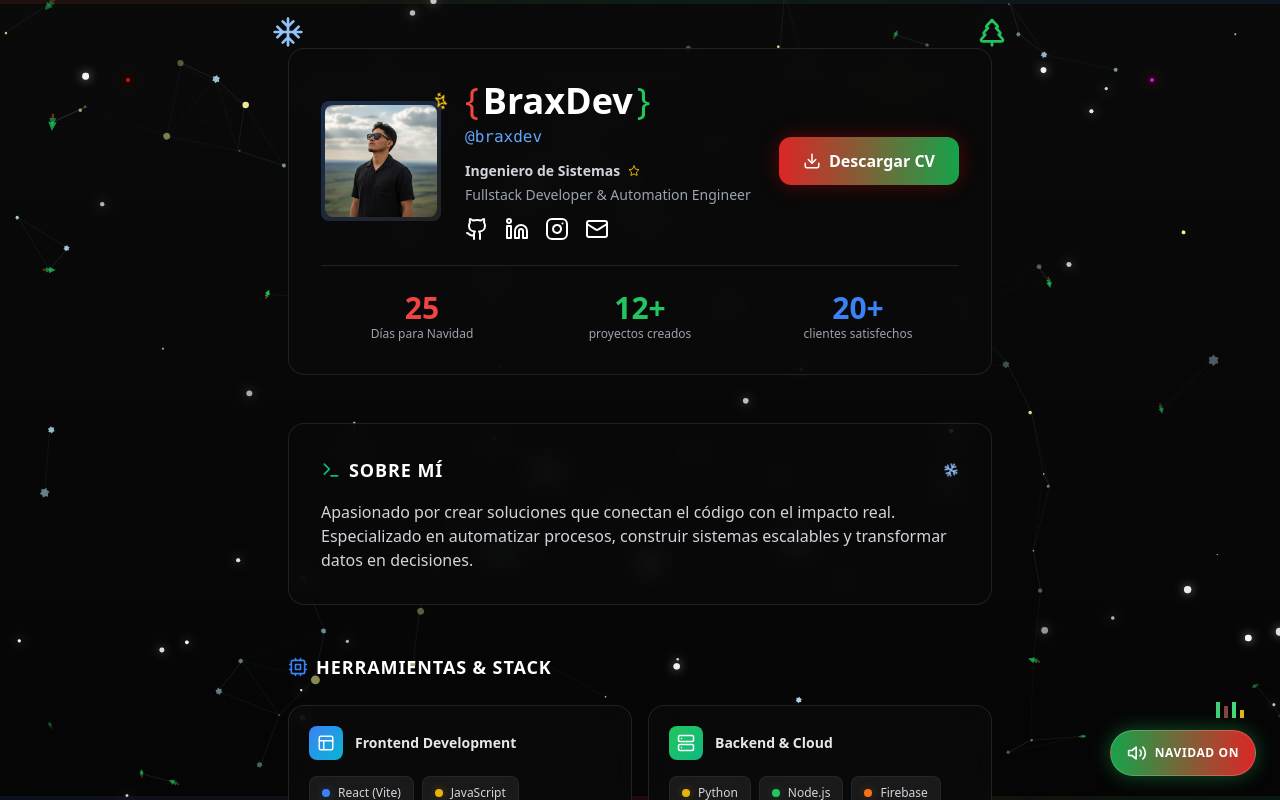
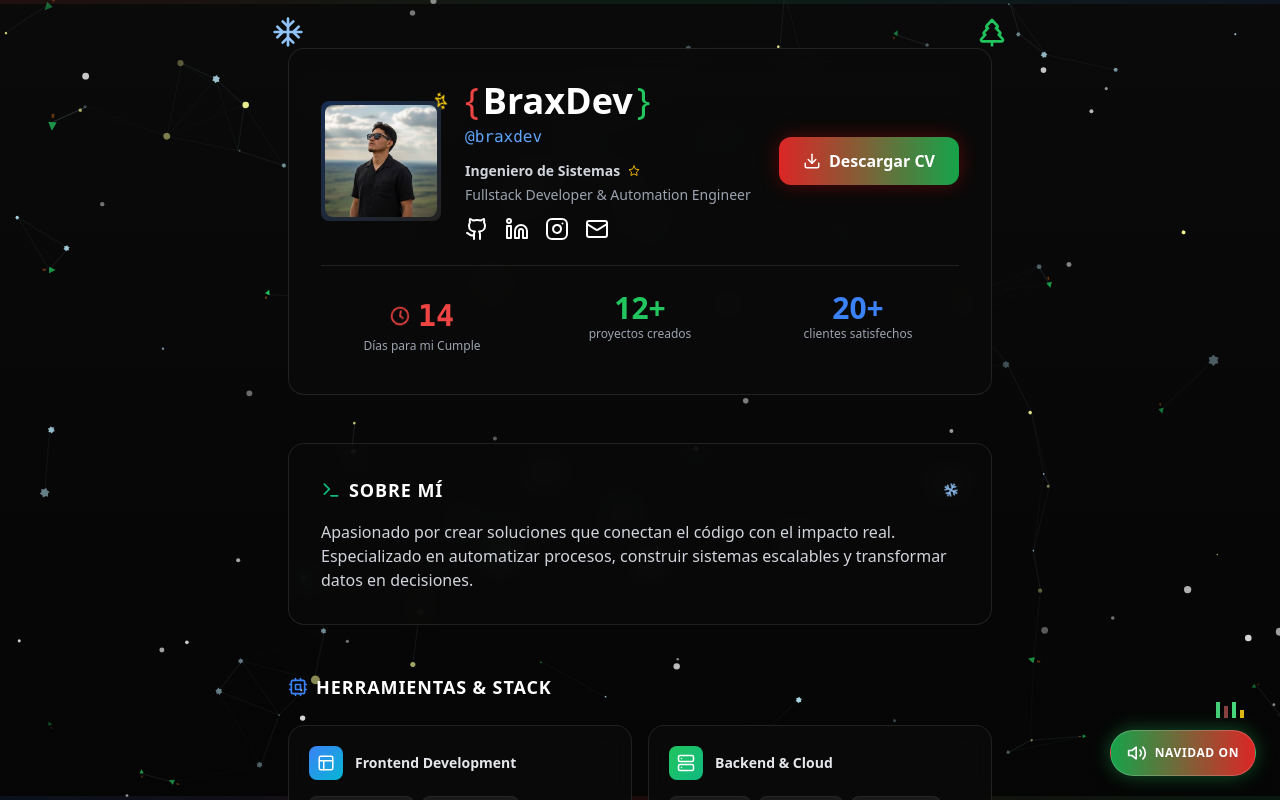
Before and after one commit to brayav/brayav.github.io, a React (Vite) app: page / in a window 1280 px wide. Shown: the top 800 px of the page. Built offline with nearby package versions, Linux system fonts and the light colour scheme.

Commit message:
Cuenta regresiva 24 de diciembre

```diff
--- a/src/App.jsx
+++ b/src/App.jsx
@@ -1,6 +1,7 @@
 import {
     BookOpen,
     Bot,
+    Clock,
     Cpu,
     Download,
     Gift,
@@ -18,13 +19,14 @@ import {
     Terminal,
     TreePine,
     Volume2,
-    VolumeX
+    VolumeX,
+    X // Icono para cerrar el modal
 } from 'lucide-react';
 import { useEffect, useRef, useState } from 'react';
 
 /**
  * ------------------------------------------------------------------
- * 1. FONDO 3D NAVIDEÑO (Nieve y Copos Flotantes)
+ * 1. FONDO 3D NAVIDEÑO
  * ------------------------------------------------------------------
  */
 const ChristmasBackground3D = () => {
@@ -107,10 +109,6 @@ const ChristmasBackground3D = () => {
                 ctx.beginPath();
                 ctx.arc(star.x, star.y, star.size, 0, Math.PI * 2);
                 ctx.fill();
-                ctx.shadowBlur = 10;
-                ctx.shadowColor = 'rgba(255, 255, 255, 0.8)';
-                ctx.fill();
-                ctx.shadowBlur = 0;
             });
 
             snowflakes.forEach(flake => {
@@ -158,13 +156,6 @@ const ChristmasBackground3D = () => {
                         ctx.lineTo(flake.size, 0);
                         ctx.closePath();
                         ctx.fill();
-                        ctx.fillStyle = `rgba(34, 197, 94, ${flake.opacity * 0.8})`;
-                        ctx.beginPath();
-                        ctx.moveTo(0, -flake.size);
-                        ctx.lineTo(-flake.size * 0.8, flake.size);
-                        ctx.lineTo(flake.size * 0.8, flake.size);
-                        ctx.closePath();
-                        ctx.fill();
                         ctx.fillStyle = `rgba(139, 69, 19, ${flake.opacity})`;
                         ctx.fillRect(-flake.size * 0.3, flake.size, flake.size * 0.6, flake.size);
                     } else {
@@ -194,20 +185,6 @@ const ChristmasBackground3D = () => {
                 });
             });
 
-            const time = Date.now() * 0.001;
-            const colors = ['#ff0000', '#00ff00', '#0000ff', '#ffff00', '#ff00ff'];
-            colors.forEach((color, i) => {
-                const x = canvas.width * 0.1 + (canvas.width * 0.8) * (i / (colors.length - 1));
-                const y = canvas.height * 0.1;
-                ctx.shadowBlur = 20 + Math.sin(time * 2 + i) * 10;
-                ctx.shadowColor = color;
-                ctx.fillStyle = color;
-                ctx.beginPath();
-                ctx.arc(x, y, 2, 0, Math.PI * 2);
-                ctx.fill();
-                ctx.shadowBlur = 0;
-            });
-
             animationRef.current = requestAnimationFrame(draw);
         };
 
@@ -233,7 +210,7 @@ const ChristmasBackground3D = () => {
 
 /**
  * ------------------------------------------------------------------
- * 2. REPRODUCTOR DE MÚSICA (Auto-Start Forzado)
+ * 2. REPRODUCTOR DE MÚSICA INTELIGENTE
  * ------------------------------------------------------------------
  */
 const ChristmasRadio = () => {
@@ -241,55 +218,43 @@ const ChristmasRadio = () => {
     const audioRef = useRef(null);
 
     useEffect(() => {
-        // Cargar audio
-        const audio = new Audio("/musica/navidad.mp3");
-        audio.loop = true;
-        audio.volume = 0.5;
-        // Inicio aleatorio
-        audio.currentTime = Math.random() * 60;
+        // RUTA CORREGIDA: Apunta a la carpeta 'public'
+        audioRef.current = new Audio("/music/navidad.mp3");
+        audioRef.current.loop = true;
+        audioRef.current.volume = 0.4;
 
-        audioRef.current = audio;
+        // INICIO ALEATORIO
+        const randomStartTime = Math.random() * 90;
+        audioRef.current.currentTime = randomStartTime;
 
-        // Función para intentar reproducir
-        const attemptPlay = async () => {
+        const tryPlay = async () => {
             try {
-                await audio.play();
+                await audioRef.current.play();
                 setIsPlaying(true);
-            } catch (error) {
-                console.log("Autoplay bloqueado esperando interacción...");
+            } catch (err) {
+                console.log("Autoplay bloqueado. Esperando interacción...");
+                const startOnInteraction = () => {
+                    if (audioRef.current) {
+                        audioRef.current.play();
+                        setIsPlaying(true);
+                        window.removeEventListener('click', startOnInteraction);
+                        window.removeEventListener('scroll', startOnInteraction);
+                        window.removeEventListener('keydown', startOnInteraction);
+                    }
+                };
+                window.addEventListener('click', startOnInteraction);
+                window.addEventListener('scroll', startOnInteraction);
+                window.addEventListener('keydown', startOnInteraction);
             }
         };
 
-        // 1. Intentar reproducir inmediatamente al cargar
-        attemptPlay();
-
-        // 2. "Trampa" para activar audio al primer contacto del usuario
-        // (Esto salta la restricción del navegador de manera invisible)
-        const unlockAudio = () => {
-            if (audio.paused) {
-                audio.play()
-                    .then(() => {
-                        setIsPlaying(true);
-                        // Una vez activado, limpiamos los detectores para ahorrar memoria
-                        cleanUpListeners();
-                    })
-                    .catch(e => console.error("Aún bloqueado:", e));
-            }
-        };
-
-        const events = ['click', 'scroll', 'keydown', 'touchstart', 'mousemove'];
-
-        const cleanUpListeners = () => {
-            events.forEach(e => window.removeEventListener(e, unlockAudio));
-        };
-
-        // Escuchar cualquier movimiento para activar la música
-        events.forEach(e => window.addEventListener(e, unlockAudio));
+        tryPlay();
 
         return () => {
-            cleanUpListeners();
-            audio.pause();
-            audio.src = "";
+            if (audioRef.current) {
+                audioRef.current.pause();
+                audioRef.current = null;
+            }
         };
     }, []);
 
@@ -305,7 +270,6 @@ const ChristmasRadio = () => {
 
     return (
         <div className="fixed bottom-6 right-6 z-50 flex flex-col items-end gap-2 animate-fade-in-up">
-            {/* Ecualizador Visual (Solo se ve si suena) */}
             {isPlaying && (
                 <div className="flex gap-1 mr-3 mb-1 h-4 items-end">
                     <span className="w-1 h-full bg-green-400 animate-[pulse_0.6s_ease-in-out_infinite]"></span>
@@ -335,7 +299,115 @@ const ChristmasRadio = () => {
 };
 
 /**
- * 3. COMPONENTES EXISTENTES
+ * 3. CONTADOR INTERACTIVO CON MODAL (CUENTA REGRESIVA)
+ */
+const BirthdayCountdown = () => {
+    const [timeLeft, setTimeLeft] = useState({ days: 0, hours: 0, minutes: 0, seconds: 0 });
+    const [isModalOpen, setIsModalOpen] = useState(false);
+
+    useEffect(() => {
+        const calculateTimeLeft = () => {
+            const now = new Date();
+            const currentYear = now.getFullYear();
+            let birthday = new Date(currentYear, 11, 24, 0, 0, 0); // 24 de Dic a las 00:00:00
+
+            // Si ya pasó el 24 de este año, contar para el siguiente
+            if (now.getTime() > birthday.getTime()) {
+                birthday.setFullYear(currentYear + 1);
+            }
+
+            const difference = birthday - now;
+
+            if (difference > 0) {
+                return {
+                    days: Math.floor(difference / (1000 * 60 * 60 * 24)),
+                    hours: Math.floor((difference / (1000 * 60 * 60)) % 24),
+                    minutes: Math.floor((difference / 1000 / 60) % 60),
+                    seconds: Math.floor((difference / 1000) % 60)
+                };
+            }
+            return { days: 0, hours: 0, minutes: 0, seconds: 0 };
+        };
+
+        // Actualizar cada segundo
+        const timer = setInterval(() => {
+            setTimeLeft(calculateTimeLeft());
+        }, 1000);
+
+        return () => clearInterval(timer);
+    }, []);
+
+    // Formatear números a 2 dígitos (09 en vez de 9)
+    const f = (n) => n.toString().padStart(2, '0');
+
+    return (
+        <>
+            {/* VISTA MINI (En el Header) */}
+            <div
+                onClick={() => setIsModalOpen(true)}
+                className="text-center group cursor-pointer p-2 rounded-xl transition-all hover:bg-white/5 active:scale-95"
+                title="Click para ver cuenta regresiva"
+            >
+                <div className="flex items-center justify-center gap-2 mb-1">
+                    <Clock size={20} className="text-red-500 animate-[spin_3s_linear_infinite]" />
+                    <p className="text-xl sm:text-2xl md:text-3xl font-bold text-red-500 font-mono group-hover:scale-110 transition-transform duration-300">
+                        {timeLeft.days}
+                    </p>
+                </div>
+                <p className="text-[10px] sm:text-xs text-gray-400 group-hover:text-white transition-colors">
+                    Días para mi Cumple
+                </p>
+            </div>
+
+            {/* MODAL GIGANTE (Overlay) */}
+            {isModalOpen && (
+                <div className="fixed inset-0 z-[100] bg-black/90 backdrop-blur-xl flex flex-col items-center justify-center animate-fade-in">
+
+                    {/* Botón cerrar */}
+                    <button
+                        onClick={() => setIsModalOpen(false)}
+                        className="absolute top-6 right-6 p-3 rounded-full bg-white/10 hover:bg-red-600/80 text-white transition-all hover:rotate-90"
+                    >
+                        <X size={32} />
+                    </button>
+
+                    {/* Contenido del Modal */}
+                    <div className="text-center p-4">
+                        <h2 className="text-2xl sm:text-3xl font-bold text-transparent bg-clip-text bg-gradient-to-r from-red-400 to-green-400 mb-8 uppercase tracking-widest">
+                            🎄 Cuenta Regresiva 🎂
+                        </h2>
+
+                        <div className="grid grid-cols-2 md:grid-cols-4 gap-4 sm:gap-8">
+                            <TimeBox val={f(timeLeft.days)} label="DÍAS" color="text-red-500" />
+                            <TimeBox val={f(timeLeft.hours)} label="HORAS" color="text-green-500" />
+                            <TimeBox val={f(timeLeft.minutes)} label="MINUTOS" color="text-blue-400" />
+                            <TimeBox val={f(timeLeft.seconds)} label="SEGUNDOS" color="text-yellow-400" />
+                        </div>
+
+                        <p className="mt-12 text-gray-400 text-sm animate-pulse">
+                            Faltan {timeLeft.days} días para el 24 de Diciembre
+                        </p>
+                    </div>
+                </div>
+            )}
+        </>
+    );
+};
+
+// Componente auxiliar para las cajas de tiempo del modal
+const TimeBox = ({ val, label, color }) => (
+    <div className="flex flex-col items-center">
+        <div className="w-24 h-24 sm:w-32 sm:h-32 bg-[#1a1a1a] rounded-2xl border border-white/10 flex items-center justify-center shadow-[0_0_30px_rgba(0,0,0,0.5)] transform hover:scale-105 transition-transform">
+            <span className={`text-4xl sm:text-6xl font-mono font-bold ${color}`}>
+                {val}
+            </span>
+        </div>
+        <span className="mt-3 text-xs sm:text-sm font-bold text-gray-500 tracking-widest">{label}</span>
+    </div>
+);
+
+/**
+ * 4. COURSE TERMINAL
  */
 const CourseTerminal = ({ courses }) => {
     const canvasRef = useRef(null);
@@ -492,7 +564,7 @@ const ProjectCarousel = ({ projects }) => {
 };
 
 /**
- * 4. DATA
+ * 5. DATA
  */
 const PORTFOLIO_DATA = {
     profile: {
@@ -526,7 +598,7 @@ const PORTFOLIO_DATA = {
 };
 
 /**
- * 5. APP PRINCIPAL
+ * 6. APP PRINCIPAL
  */
 export default function App() {
     return (
@@ -568,7 +640,8 @@ export default function App() {
                             </div>
                         </div>
                         <div className="grid grid-cols-3 gap-2 sm:gap-4 pt-4 sm:pt-6 border-t border-white/10">
-                            <div className="text-center"><p className="text-xl sm:text-2xl md:text-3xl font-bold text-red-500">25</p><p className="text-[10px] sm:text-xs text-gray-400">Días para Navidad</p></div>
+                            {/* CONTADOR DE CUMPLEAÑOS AQUÍ */}
+                            <BirthdayCountdown />
                             <div className="text-center"><p className="text-xl sm:text-2xl md:text-3xl font-bold text-green-500">12+</p><p className="text-[10px] sm:text-xs text-gray-400">proyectos creados</p></div>
                             <div className="text-center"><p className="text-xl sm:text-2xl md:text-3xl font-bold text-blue-500">20+</p><p className="text-[10px] sm:text-xs text-gray-400">clientes satisfechos</p></div>
                         </div>
```
